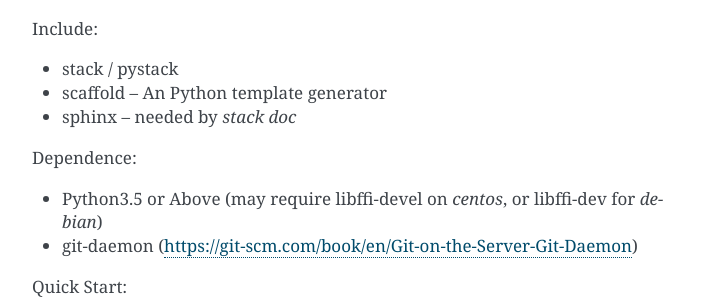
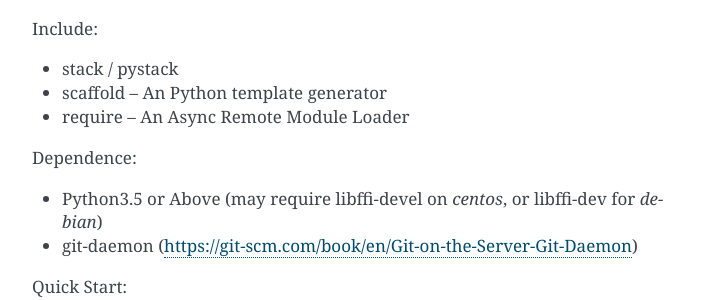
Before and after one commit to RyanKung/stack-doc, a Sphinx documentation site: the page built from source/index.rst, in a window 1280 px wide and 900 px high, scrolled down 341 px. Shown: the part 155-455 px from the top of the window, without its empty margins (388-1111 px from the left). Built offline with Sphinx 7.4.7, drawn with Linux system fonts in a browser that asks for light colours.

Commit message:
added require

```diff
--- a/source/index.rst
+++ b/source/index.rst
@@ -26,7 +26,7 @@
 
 * scaffold  -- An Python template generator
 
-* sphinx -- needed by `stack doc`
+* require  -- An Async Remote Module Loader
 
 Dependence:
 
```
